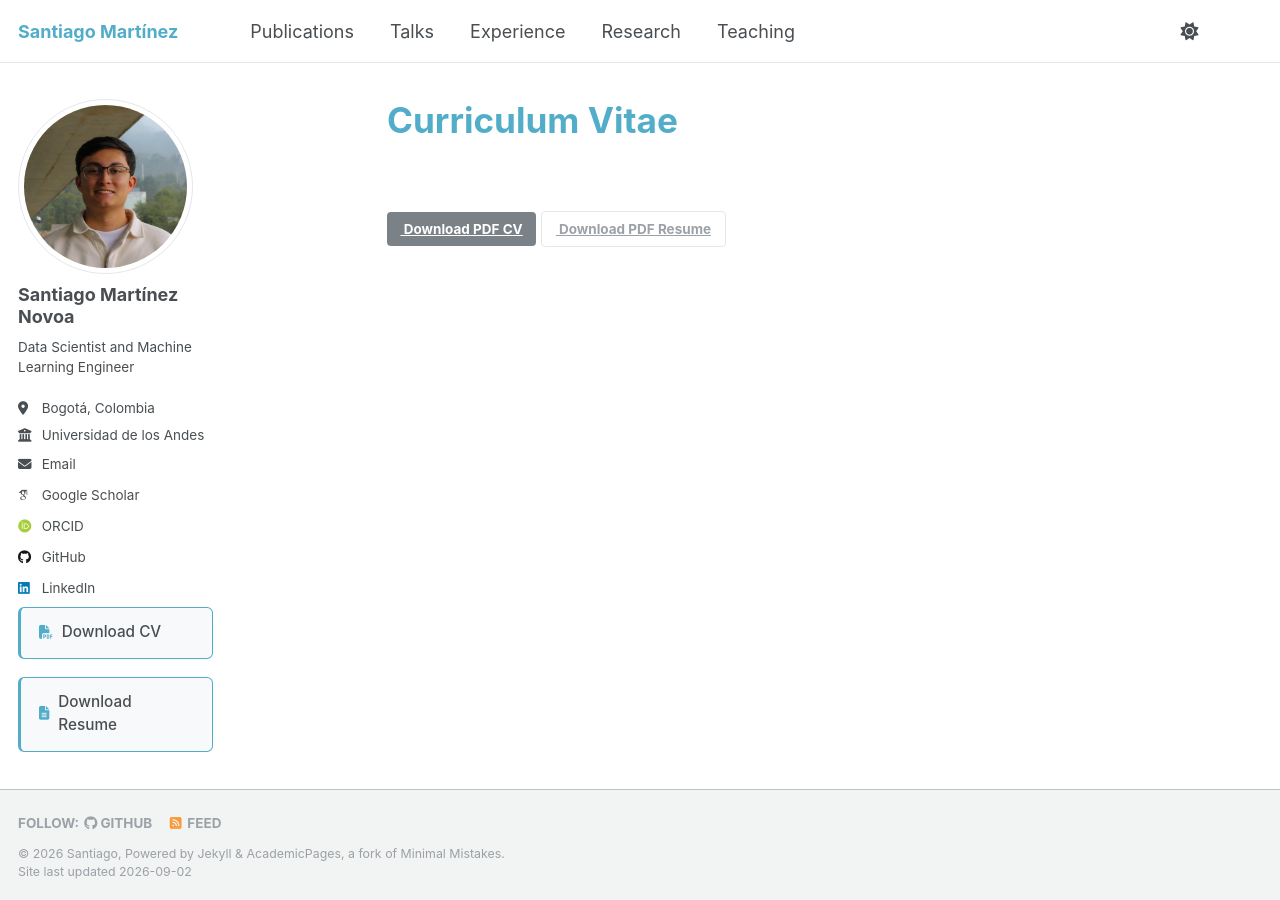
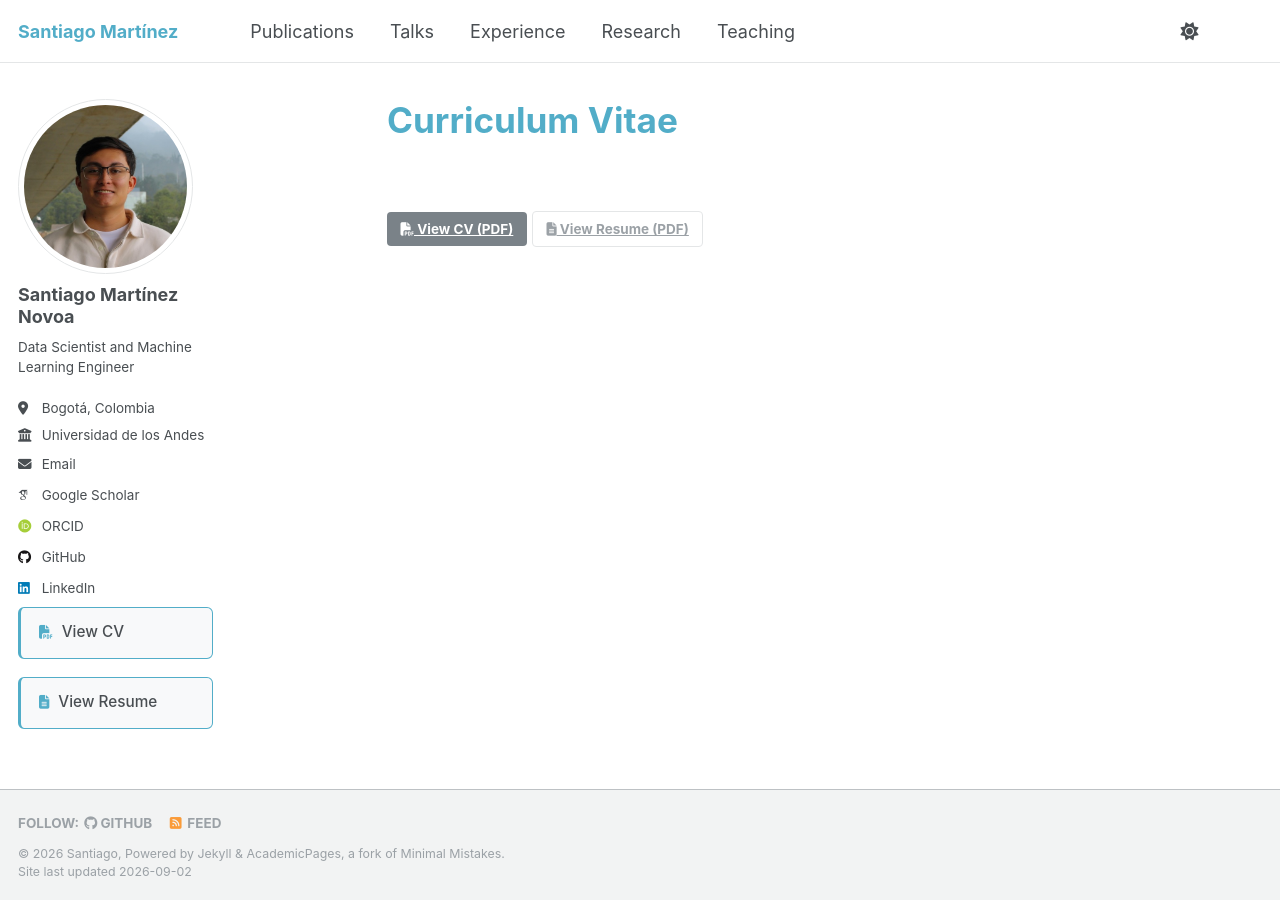
Before and after one commit to SantiagoM99/SantiagoM99.github.io, a Jekyll site: the page built from _pages/cv.md, in a window 1280 px wide. Built offline with Jekyll 4.4.1, drawn with Linux system fonts in a browser that asks for light colours; some web fonts are replaced; a script that is not in the unit is left out.

Commit message:
Say "View CV" instead of "Download CV"
The buttons open the PDF in a new tab, they never downloaded anything,
so the label was promising the wrong thing. Renaming is the right fix
rather than forcing a download: reading the PDF in the browser is the
better behaviour for a visitor who is just looking. The icons were
Font Awesome 4 names (fa-file-pdf-o, fa-file-text) on a site running
6.5.2, so they were not rendering at all; they become fa-file-pdf and
fa-file-lines. Links to another tab also get rel="noopener".

```diff
--- a/_includes/author-profile.html
+++ b/_includes/author-profile.html
@@ -167,13 +167,13 @@
     <!-- CV/Resume Download Section -->
     <div class="cv-download-section">
       <div class="cv-download-buttons">
-        <a href="/files/CV.pdf" class="cv-download-btn cv-download-btn--cv" target="_blank">
+        <a href="/files/CV.pdf" class="cv-download-btn cv-download-btn--cv" target="_blank" rel="noopener">
           <i class="fas fa-file-pdf" aria-hidden="true"></i>
-          <span>Download CV</span>
+          <span>View CV</span>
         </a>
-        <a href="/files/Resume.pdf" class="cv-download-btn cv-download-btn--resume" target="_blank">
-          <i class="fas fa-file-text" aria-hidden="true"></i>
-          <span>Download Resume</span>
+        <a href="/files/Resume.pdf" class="cv-download-btn cv-download-btn--resume" target="_blank" rel="noopener">
+          <i class="fas fa-file-lines" aria-hidden="true"></i>
+          <span>View Resume</span>
         </a>
       </div>
     </div>
--- a/_pages/cv.md
+++ b/_pages/cv.md
@@ -10,11 +10,11 @@ title: Curriculum Vitae
 <div class="cv-container">
   <div class="cv-header">
     <div class="cv-download-links">
-      <a href="/files/CV.pdf" class="btn btn--primary" target="_blank">
-        <i class="fa fa-file-pdf-o"></i> Download PDF CV
+      <a href="/files/CV.pdf" class="btn btn--primary" target="_blank" rel="noopener">
+        <i class="fas fa-file-pdf"></i> View CV (PDF)
       </a>
-      <a href="/files/Resume.pdf" class="btn btn--inverse" target="_blank">
-        <i class="fa fa-file-text-o"></i> Download PDF Resume
+      <a href="/files/Resume.pdf" class="btn btn--inverse" target="_blank" rel="noopener">
+        <i class="fas fa-file-lines"></i> View Resume (PDF)
       </a>
     </div>
   </div>
```
Also changed, not shown: _pages/cv-json.md (+1 -1 lines).
